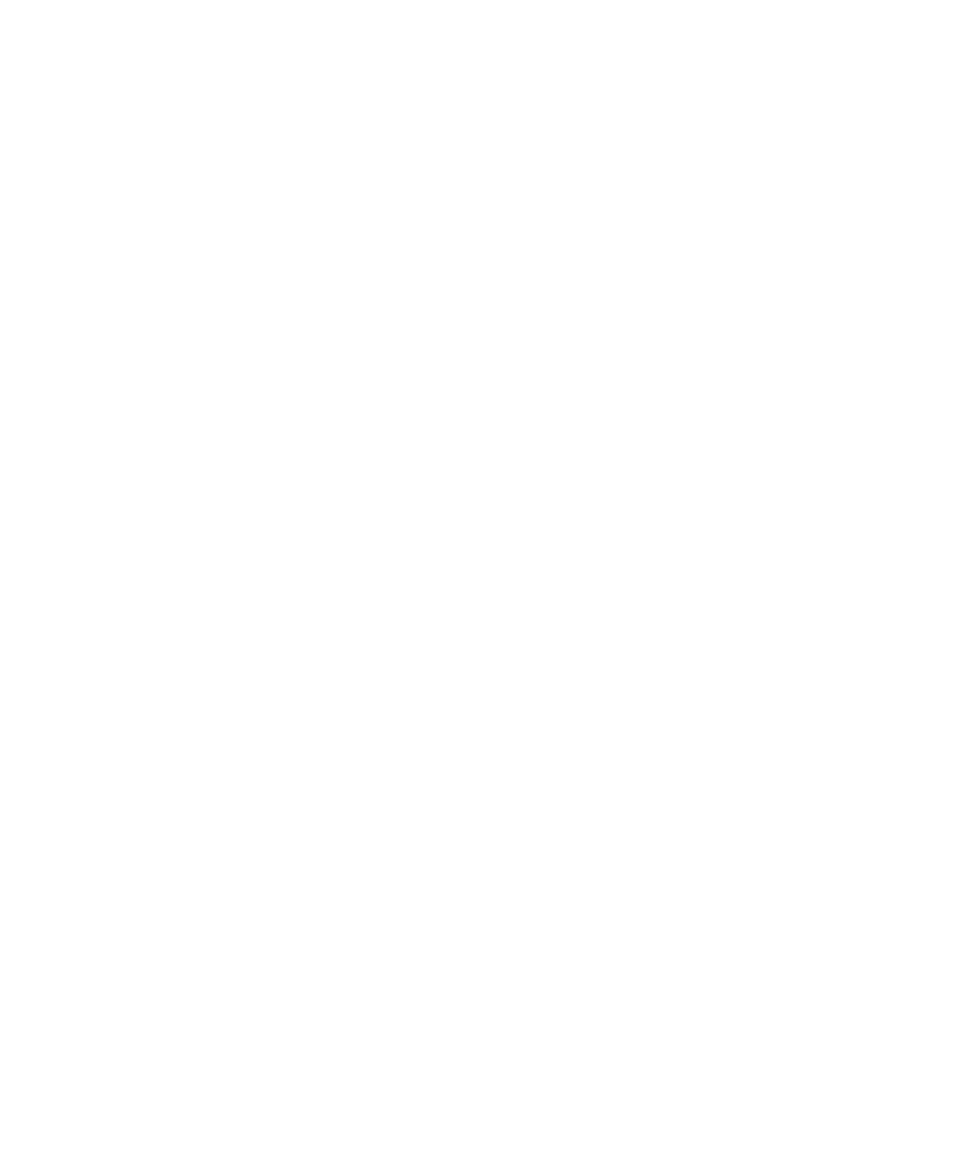
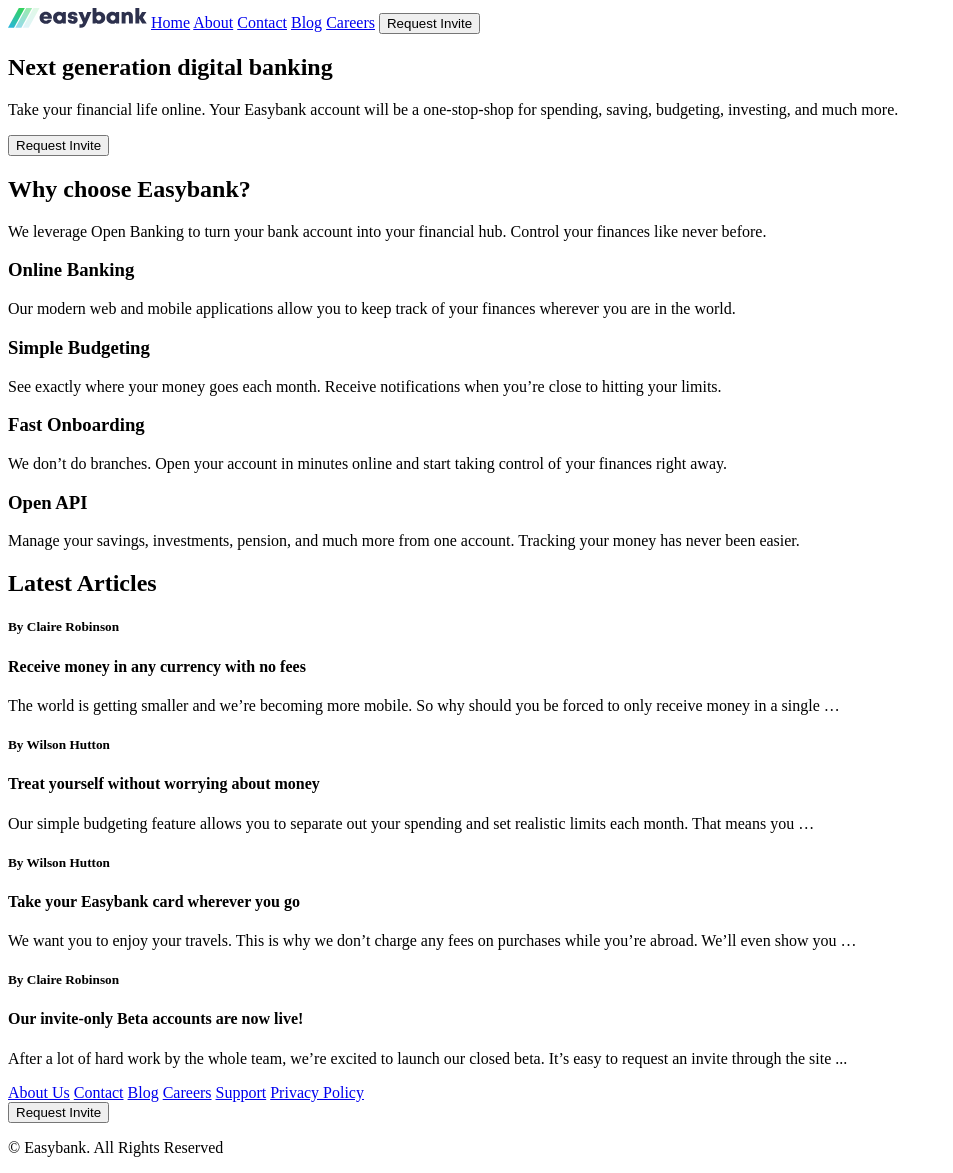
Before and after one commit to Karol-Czyzewski/easybank-landing-page, a website: page src/pages/index.html in a window 1280 px wide. Shown: the whole page, without its empty margins (0-953 px from the left). Before the commit the page ends 800 px from the top, so only its background shows below. Drawn offline with Linux system fonts and the light colour scheme.

Commit message:
add: HTML structure

```diff
--- a/src/pages/index.html
+++ b/src/pages/index.html
@@ -8,84 +8,104 @@
 <body>
   <main>
 
-<!--
-  Home
-  About
-  Contact
-  Blog
-  Careers
+    <nav>
+      <img src="/src/img/logo.svg" alt="Logo of Easybank">
+      <a href="#">Home</a>
+      <a href="#">About</a>
+      <a href="#">Contact</a>
+      <a href="#">Blog</a>
+      <a href="#">Careers</a>
+      <button>Request Invite</button>
+    </nav>
 
-  Request Invite
+    <section>
+      <h1>Next generation digital banking</h1>
+      <p>Take your financial life online. Your Easybank account will be a one-stop-shop for spending, saving, budgeting, investing, and much more.</p>
+      <button>Request Invite</button>
+    </section>
+
+    <section>
+      <h2>Why choose Easybank?</h2>
+      <p>
+      We leverage Open Banking to turn your bank account into your financial hub. Control
+      your finances like never before.
+      </p>
+
+      <h3>Online Banking</h3>
+      <p>  Our modern web and mobile applications allow you to keep track of your finances
+        wherever you are in the world.
+      </p>
+
+      <h3>Simple Budgeting</h3>
+      <p>
+        See exactly where your money goes each month. Receive notifications when you’re
+        close to hitting your limits.
+      </p>
+
+      <h3>Fast Onboarding</h3>
+      <p>
+        We don’t do branches. Open your account in minutes online and start taking control
+        of your finances right away.
+      </p>
+
+      <h3>Open API</h3>
+      <p>Manage your savings, investments, pension, and much more from one account. Tracking
+        your money has never been easier.
+      </p>
+    </section>
+
+    <section>
+      <h2>Latest Articles</h2>
+
+      <article>
+        <h5>By Claire Robinson</h5>
+        <h4>Receive money in any currency with no fees</h4>
+        <p>
+          The world is getting smaller and we’re becoming more mobile. So why should you be
+          forced to only receive money in a single …
+        </p>
+      </article>
+
+      <article>
+        <h5>By Wilson Hutton</h5>
+        <h4>Treat yourself without worrying about money</h4>
+        <p>
+          Our simple budgeting feature allows you to separate out your spending and set
+          realistic limits each month. That means you …</p>
+      </article>
+
+      <article>
+        <h5>By Wilson Hutton</h5>
+        <h4>Take your Easybank card wherever you go</h4>
+        <p>
+          We want you to enjoy your travels. This is why we don’t charge any fees on purchases
+          while you’re abroad. We’ll even show you …
+        </p>
+      </article>
 
 
+      <article>
+        <h5>By Claire Robinson</h5>
+        <h4>Our invite-only Beta accounts are now live!</h4>
+        <p>
+          After a lot of hard work by the whole team, we’re excited to launch our closed beta.
+          It’s easy to request an invite through the site ...
+        </p>
+      </article>
+    </section>
 
-  Next generation digital banking
-
-  Take your financial life online. Your Easybank account will be a one-stop-shop
-  for spending, saving, budgeting, investing, and much more.
-
-  Request Invite
-
-
-
-  Why choose Easybank?
-
-  We leverage Open Banking to turn your bank account into your financial hub. Control
-  your finances like never before.
-
-  Online Banking
-  Our modern web and mobile applications allow you to keep track of your finances
-  wherever you are in the world.
-
-  Simple Budgeting
-  See exactly where your money goes each month. Receive notifications when you’re
-  close to hitting your limits.
-
-  Fast Onboarding
-  We don’t do branches. Open your account in minutes online and start taking control
-  of your finances right away.
-
-  Open API
-  Manage your savings, investments, pension, and much more from one account. Tracking
-  your money has never been easier.
-
-
-
-  Latest Articles
-
-  By Claire Robinson
-  Receive money in any currency with no fees
-  The world is getting smaller and we’re becoming more mobile. So why should you be
-  forced to only receive money in a single …
-
-  By Wilson Hutton
-  Treat yourself without worrying about money
-  Our simple budgeting feature allows you to separate out your spending and set
-  realistic limits each month. That means you …
-
-  By Wilson Hutton
-  Take your Easybank card wherever you go
-  We want you to enjoy your travels. This is why we don’t charge any fees on purchases
-  while you’re abroad. We’ll even show you …
-
-  By Claire Robinson
-  Our invite-only Beta accounts are now live!
-  After a lot of hard work by the whole team, we’re excited to launch our closed beta.
-  It’s easy to request an invite through the site ...
-
-
-
-  About Us
-  Contact
-  Blog
-  Careers
-  Support
-  Privacy Policy
-
-  Request Invite
-
-  © Easybank. All Rights Reserved-->
-
+    <footer>
+      <nav>
+        <a href="#">About Us</a>
+        <a href="#">Contact</a>
+        <a href="#">Blog</a>
+        <a href="#">Careers</a>
+        <a href="#">Support</a>
+        <a href="#">Privacy Policy</a>
+      </nav>
+      <button>Request Invite</button>
+      <p>© Easybank. All Rights Reserved</p>
+    </footer>
   </main>
 </body>
 </html>
```
